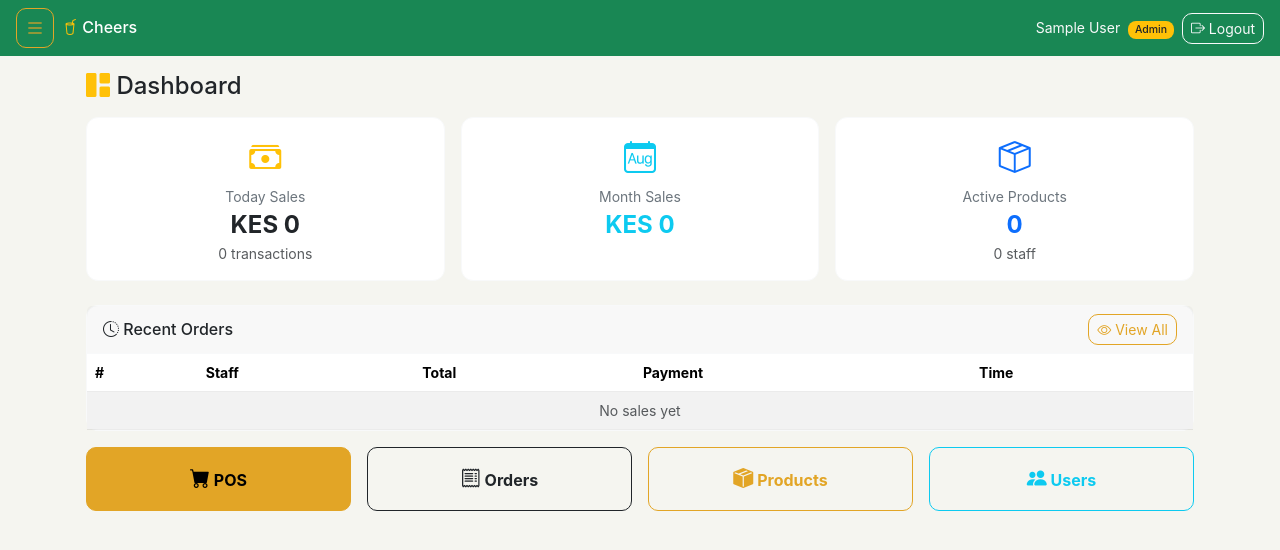
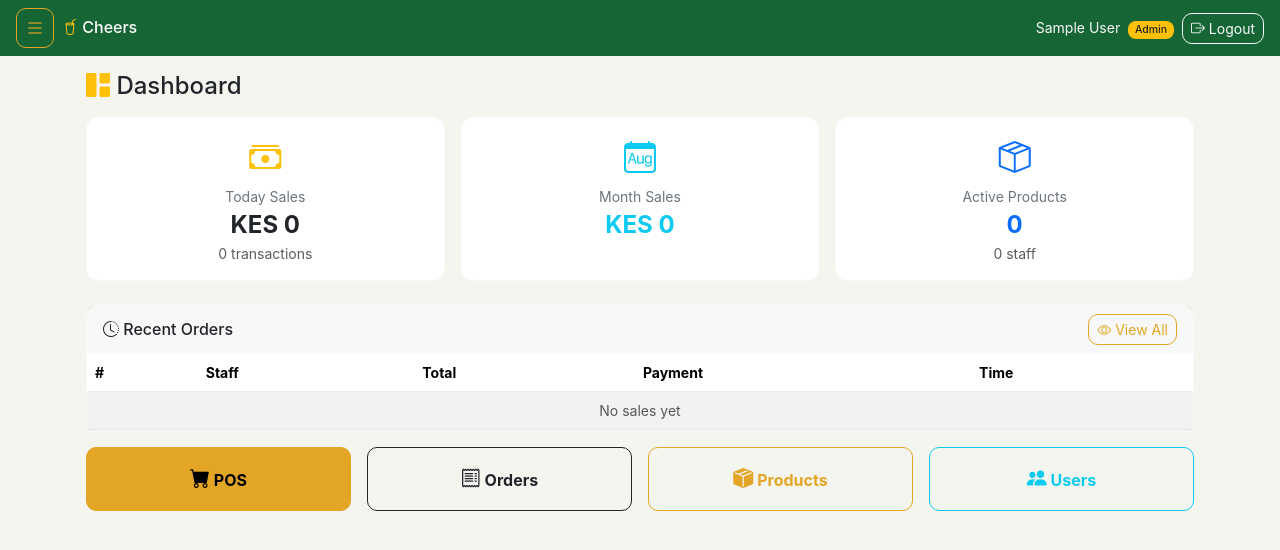
Before and after one commit to GeorgeNjoroge760/Club-cheers, a Flask app: page /admin in a window 1280 px wide. Shown: the top 550 px of the page. Run offline with Flask 3, Linux system fonts and the light colour scheme; the visitor is signed in with stand-in values (Sample User, id 1).

Commit message:
deep emerald navbar (#166534) for premium look

```diff
--- a/static/style.css
+++ b/static/style.css
@@ -9,6 +9,7 @@
     --info: #0dcaf0;
     --text-primary: #222;
     --text-muted: #888;
+    --nav-bg: #166534;
 }
 
 body {
@@ -25,6 +26,10 @@ body.pos-layout {
 
 .navbar {
     min-height: 56px;
+}
+
+.navbar-emerald {
+    background-color: var(--nav-bg) !important;
 }
 
 /* Cards */
--- a/templates/base.html
+++ b/templates/base.html
@@ -10,7 +10,7 @@
 </head>
 <body class="{% block body_class %}{% endblock %}">
     {% if session.get('staff_name') %}
-    <nav class="navbar navbar-dark bg-success px-2 px-md-3">
+    <nav class="navbar navbar-dark navbar-emerald px-2 px-md-3">
         <div class="d-flex align-items-center">
             <button class="btn btn-sm btn-outline-warning me-2" type="button" data-bs-toggle="offcanvas" data-bs-target="#navMenu">
                 <i class="bi bi-list fs-5"></i>
```
